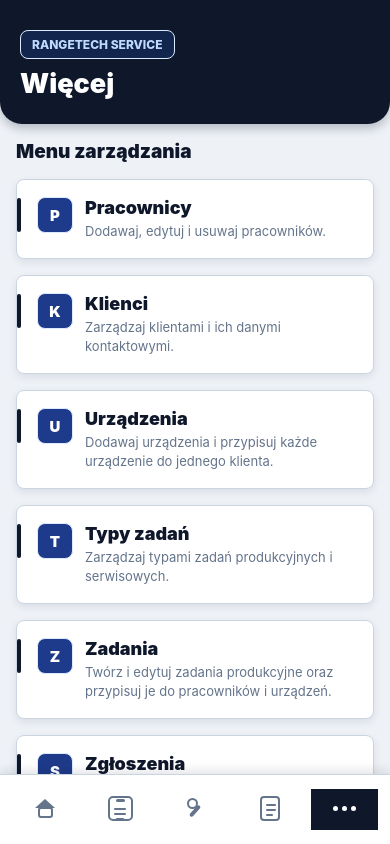
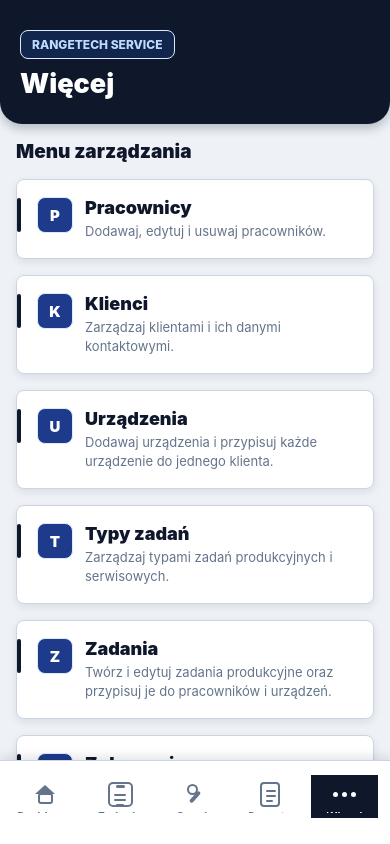
Before and after one commit to goslawen/RangeTechApp, a React Native app in the folder mobile/: screen /More in a window 390 px wide. Built offline with nearby package versions, Linux system fonts and the light colour scheme; no server answers.

Commit message:
Fix mobile tab bar bottom spacing

```diff
--- a/mobile/src/navigation/AppNavigator.tsx
+++ b/mobile/src/navigation/AppNavigator.tsx
@@ -47,8 +47,8 @@ function MainTabs() {
           borderTopColor: colors.border,
           borderTopWidth: 1,
           elevation: 12,
-          height: 70,
-          paddingBottom: 8,
+          height: 84,
+          paddingBottom: 20,
           paddingHorizontal: 8,
           paddingTop: 8,
           shadowColor: colors.header,
```
